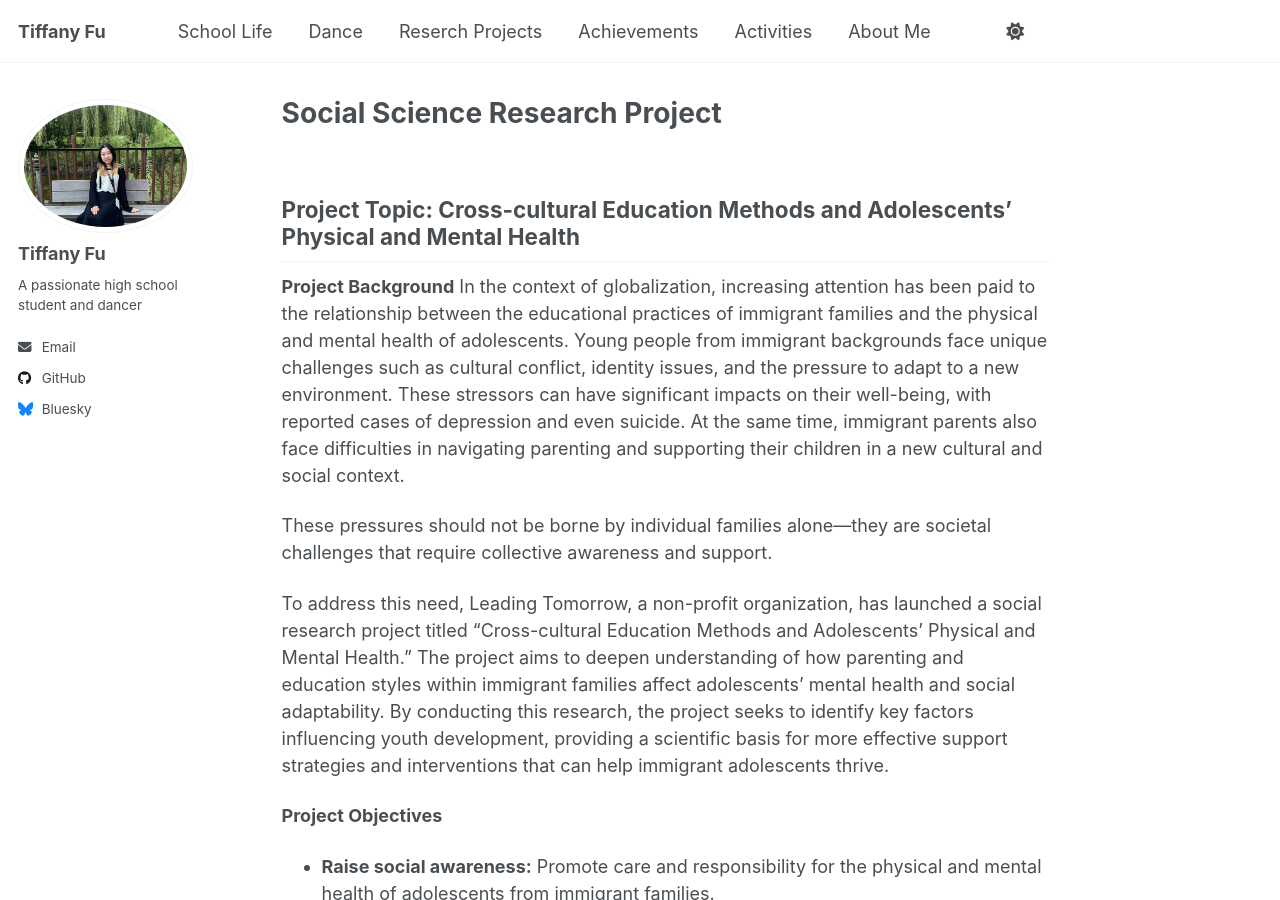
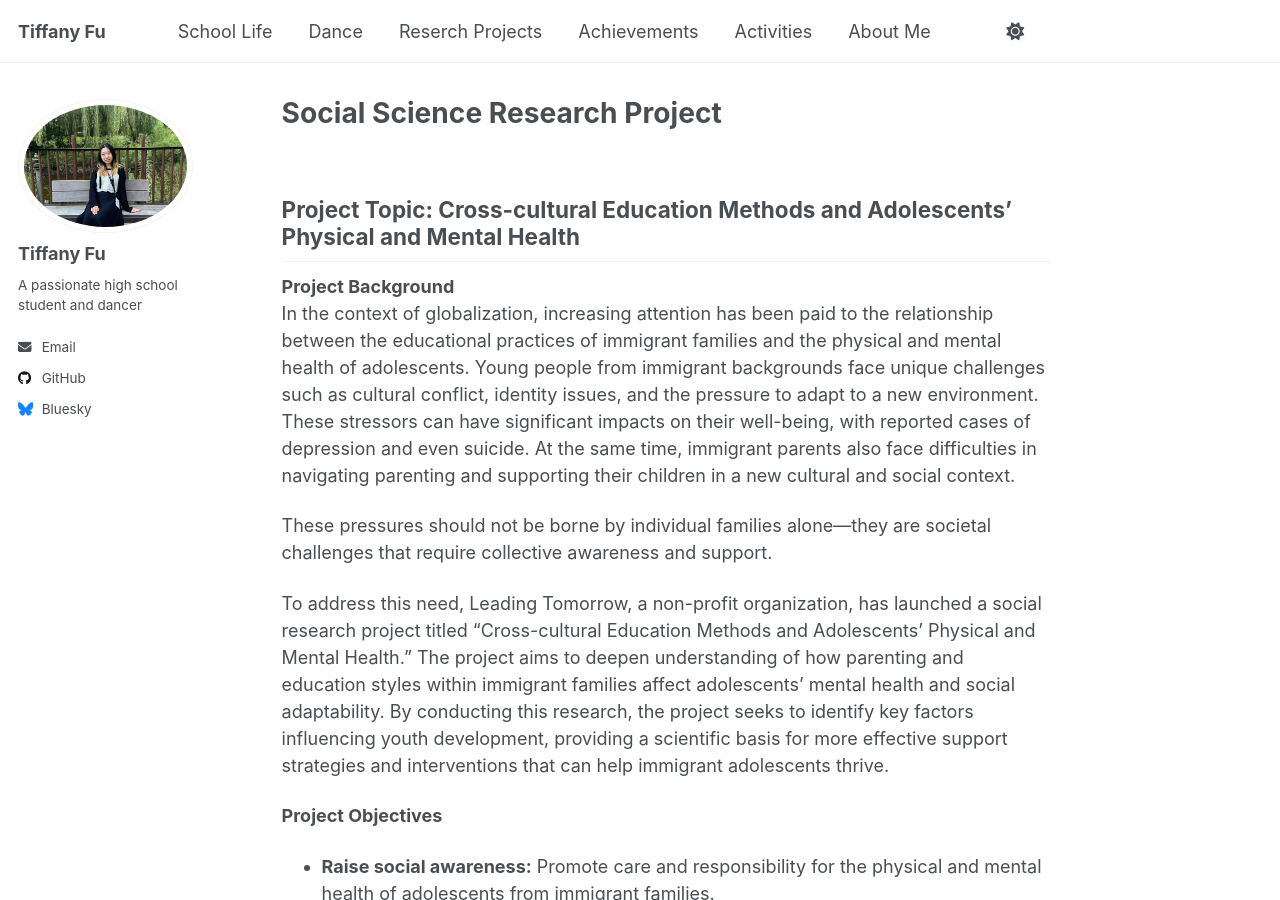
Before and after one commit to TiffanyJTFu/TiffanyFu, a Jekyll site: the page built from _teaching/2015-spring-teaching-2.md, in a window 1280 px wide and 900 px high. Built offline with Jekyll 4.4.1, drawn with Linux system fonts in a browser that asks for light colours; a script that is not in the unit is left out.

```diff
--- a/_teaching/2015-spring-teaching-2.md
+++ b/_teaching/2015-spring-teaching-2.md
@@ -7,7 +7,7 @@ permalink: /teaching/2015-spring-teaching-1
 
 ## Project Topic: Cross-cultural Education Methods and Adolescents' Physical and Mental Health
 **Project Background**
-In the context of globalization, increasing attention has been paid to the relationship between the educational practices of immigrant families and the physical and mental health of adolescents. Young people from immigrant backgrounds face unique challenges such as cultural conflict, identity issues, and the pressure to adapt to a new environment. These stressors can have significant impacts on their well-being, with reported cases of depression and even suicide. At the same time, immigrant parents also face difficulties in navigating parenting and supporting their children in a new cultural and social context.
+<br>In the context of globalization, increasing attention has been paid to the relationship between the educational practices of immigrant families and the physical and mental health of adolescents. Young people from immigrant backgrounds face unique challenges such as cultural conflict, identity issues, and the pressure to adapt to a new environment. These stressors can have significant impacts on their well-being, with reported cases of depression and even suicide. At the same time, immigrant parents also face difficulties in navigating parenting and supporting their children in a new cultural and social context.
 
 These pressures should not be borne by individual families alone—they are societal challenges that require collective awareness and support.
 
@@ -21,7 +21,7 @@ To address this need, Leading Tomorrow, a non-profit organization, has launched
 * **Generate scientific insight:** Understand the impact of parenting and educational methods on youth development.
 
 **Project Timeline and Details**
-**Phase I: Recruitment and Team Formation**
+<br>**Phase I: Recruitment and Team Formation**
 **Timeframe:** April 20 – May 10, 2024
 <br>**Eligibility:** Students entering Grades 8–12 in September 2024; strong academic performance; interest in social issues; strong sense of teamwork.
 
@@ -68,7 +68,7 @@ To address this need, Leading Tomorrow, a non-profit organization, has launched
 * Open discussions between students and experts to encourage reflection and growth.
 
 **Project Supervisor**
-The project will be led by **Dr. Tao Wang**, Assistant Professor at the School of Information, University of Toronto. Dr. Wang specializes in online communication, knowledge management, and behavioral analysis. His research integrates social psychology with quantitative methods such as natural language processing and machine learning. Passionate about youth development, Dr. Wang has been an active volunteer in several youth organizations and will provide mentorship and academic guidance throughout the project.
+<br>The project will be led by **Dr. Tao Wang**, Assistant Professor at the School of Information, University of Toronto. Dr. Wang specializes in online communication, knowledge management, and behavioral analysis. His research integrates social psychology with quantitative methods such as natural language processing and machine learning. Passionate about youth development, Dr. Wang has been an active volunteer in several youth organizations and will provide mentorship and academic guidance throughout the project.
 
 
 ![SocialScience12](https://tiffanyjtfu.github.io/TiffanyFu/images/socialscienceproject12.jpg)
```
